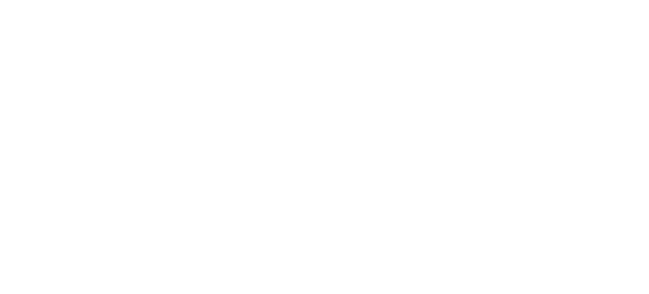
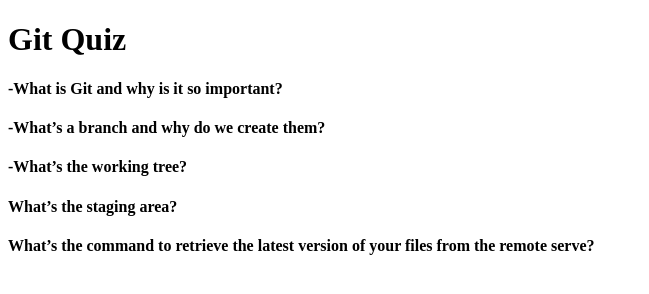
Before and after one commit to b-ergin/git-adventure, a plain HTML site: page index.html in a window 1280 px wide. Shown: the whole page, without its empty margins (0-649 px from the left). Drawn offline with Linux system fonts and the light colour scheme.

Commit message:
Wrote a short quiz

```diff
--- a/index.html
+++ b/index.html
@@ -6,11 +6,11 @@
     <title>Git Adventure</title>
 </head>
 <body>
-    <h1></h1>
-    <h4></h4>
-    <h4></h4>
-    <h4></h4>
-    <h4></h4>
-    <h4></h4>
+    <h1>Git Quiz</h1>
+    <h4>-What is Git and why is it so important?</h4>
+    <h4>-What’s a branch and why do we create them?</h4>
+    <h4>-What’s the working tree?</h4>
+    <h4>What’s the staging area?</h4>
+    <h4>What’s the command to retrieve the latest version of your files from the remote serve?</h4>
 </body>
 </html>
```
